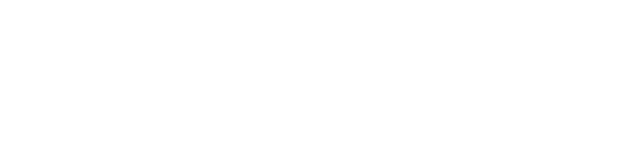
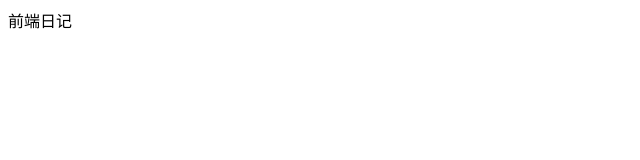
Before and after one commit to Mingjian1024/xian.github.io, a plain HTML site: page index.html in a window 1280 px wide. Shown: the full height of the page, 0-640 px from the left. Drawn offline with Linux system fonts and the light colour scheme.

Commit message:
Update index.html

```diff
--- a/index.html
+++ b/index.html
@@ -4,6 +4,6 @@
     <title>学习日记</title>
   </head>
   <body>
-
+    <h>前端日记</h>
   </body>
 </html>
```
